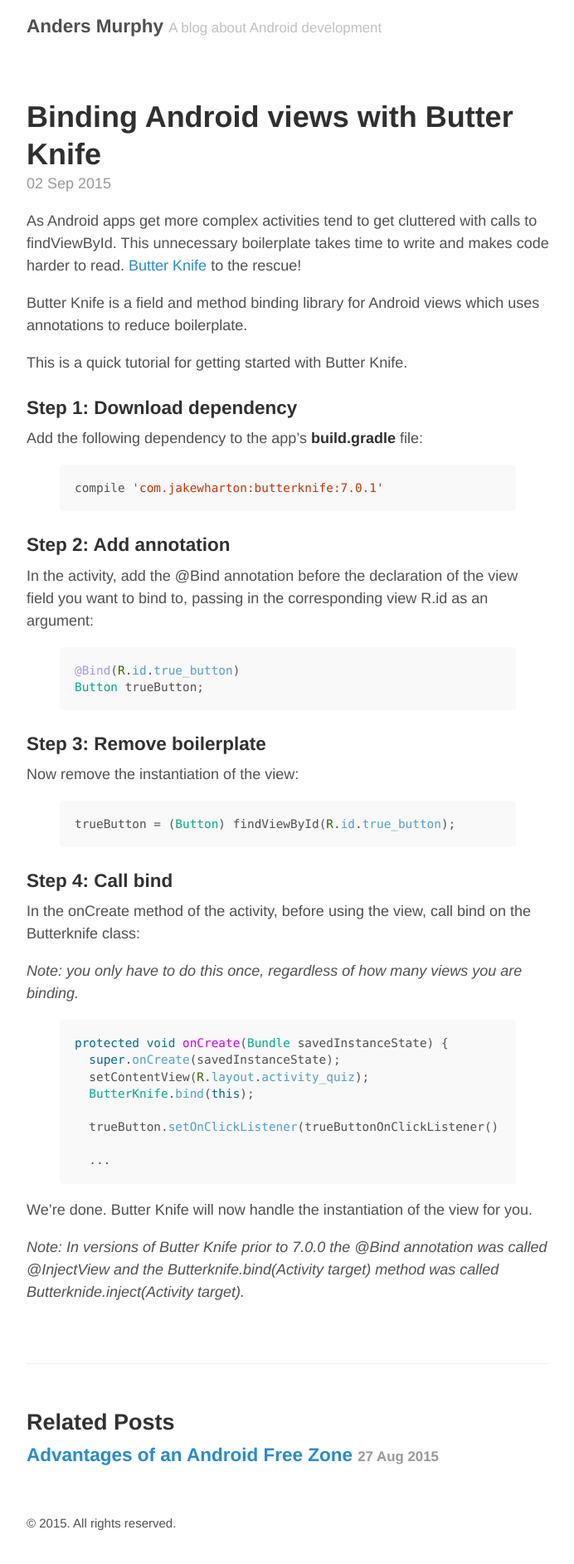
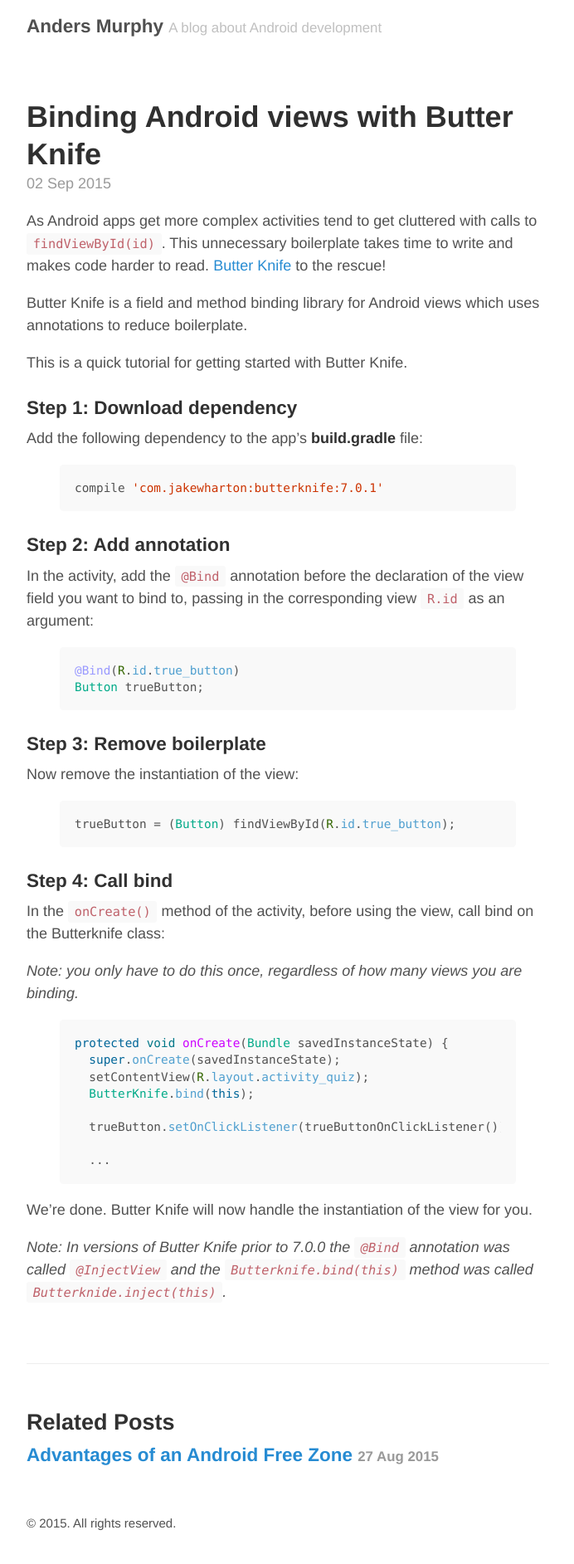
Before and after one commit to andersmurphy/andersmurphy-blog, a Jekyll site: the page built from _posts/2015-09-02-binding-android-views-with-butter-knife.markdown, in a window 1280 px wide. Shown: the whole page at 83% size, without its empty margins (293-985 px from the left). Built offline with Jekyll 4.4.1, drawn with Linux system fonts in a browser that asks for light colours.

Commit message:
updates blog post to have higlights on method names

```diff
--- a/_posts/2015-09-02-binding-android-views-with-butter-knife.markdown
+++ b/_posts/2015-09-02-binding-android-views-with-butter-knife.markdown
@@ -3,7 +3,7 @@
 title:  "Binding Android views with Butter Knife"
 ---
 
-As Android apps get more complex activities tend to get cluttered with calls to findViewById. This unnecessary boilerplate takes time to write and makes code harder to read. [Butter Knife] to the rescue!
+As Android apps get more complex activities tend to get cluttered with calls to `findViewById(id)`. This unnecessary boilerplate takes time to write and makes code harder to read. [Butter Knife] to the rescue!
 
 Butter Knife is a field and method binding library for Android views which uses annotations to reduce boilerplate.
 
@@ -17,7 +17,7 @@
 {% endhighlight %}
 
 ###Step 2: Add annotation
-In the activity, add the @Bind annotation before the declaration of the view field you want to bind to, passing in the corresponding view R.id as an argument:
+In the activity, add the `@Bind` annotation before the declaration of the view field you want to bind to, passing in the corresponding view `R.id` as an argument:
 
 {% highlight java %}
 @Bind(R.id.true_button)
@@ -33,7 +33,7 @@
 
 
 ###Step 4: Call bind
-In the onCreate method of the activity, before using the view, call bind on the Butterknife class:
+In the `onCreate()` method of the activity, before using the view, call bind on the Butterknife class:
 
 *Note: you only have to do this once, regardless of how many views you are binding.*
 
@@ -50,7 +50,7 @@
 
 We're done. Butter Knife will now handle the instantiation of the view for you.
 
-*Note: In versions of Butter Knife prior to 7.0.0 the @Bind annotation was called @InjectView and the Butterknife.bind(Activity target) method was called Butterknide.inject(Activity target).*
+*Note: In versions of Butter Knife prior to 7.0.0 the `@Bind` annotation was called `@InjectView` and the `Butterknife.bind(this)` method was called `Butterknide.inject(this)`.*
 
 
 [Butter Knife]: https://github.com/JakeWharton/butterknife
```
